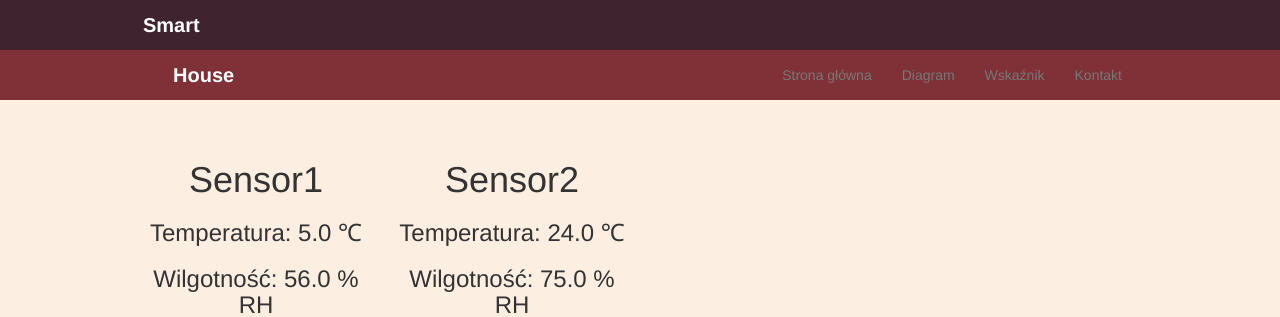
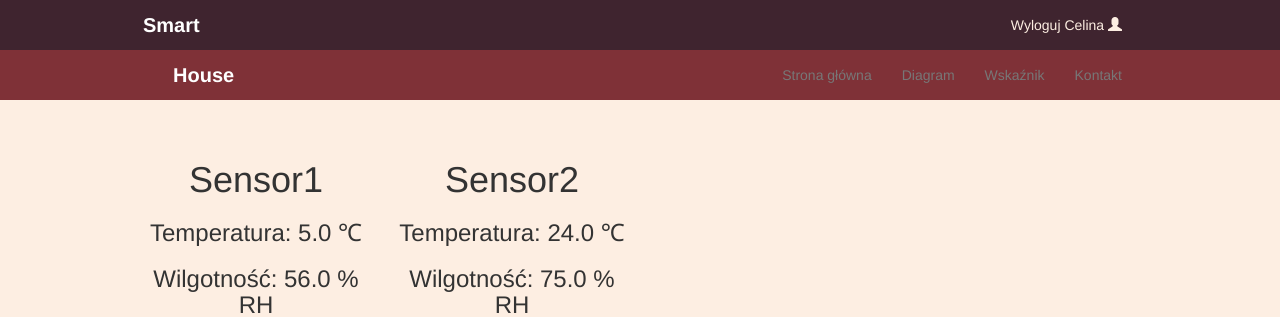
Before and after one commit to elatomczyk/smarthouse, a Django app: page / in a window 1280 px wide. Shown: the top 317 px of the page. Run offline with Django 3.2, Linux system fonts and the light colour scheme; a user stored in the database is signed in; data comes from the database, SQL or seed files in the repository; parts of the project's set-up code (start-up, migrations or seed data) failed here and were passed over; some libraries are stand-ins or nearby versions.

Commit message:
Modified logout button

```diff
--- a/static/static/css/custom.css
+++ b/static/static/css/custom.css
@@ -78,3 +78,19 @@ body {
     font-size: 30px;
     color: #7F3137;
 }
+
+.myclass {
+    text-align: right;
+    color: #fdeee2;
+    font-size: 14px;
+    padding: 15px;
+    text-transform: capitalize;
+}
+#logout{
+    color: #fdeee2;
+}
+
+#logout:hover{
+    text-decoration: none;
+    color: #7F3137;
+}
--- a/static/templates/base.html
+++ b/static/templates/base.html
@@ -33,6 +33,11 @@
         <div class="navbar-header">
             <a class="navbar-brand" href="/">Smart</a>
         </div>
+        {% if user.is_authenticated %}
+            <div class="myclass">
+                <a id="logout" href="{% url 'logout' %}">Wyloguj</a> {{ user }} <span class="glyphicon glyphicon-user"></span>
+            </div>
+        {% endif %}
         <div class="collapse navbar-collapse" id="bs-example-navbar-collapse-1">
         </div>
     </div><!-- /.container-fluid -->
```
Lines whose indentation alone changed are shown as unchanged.
